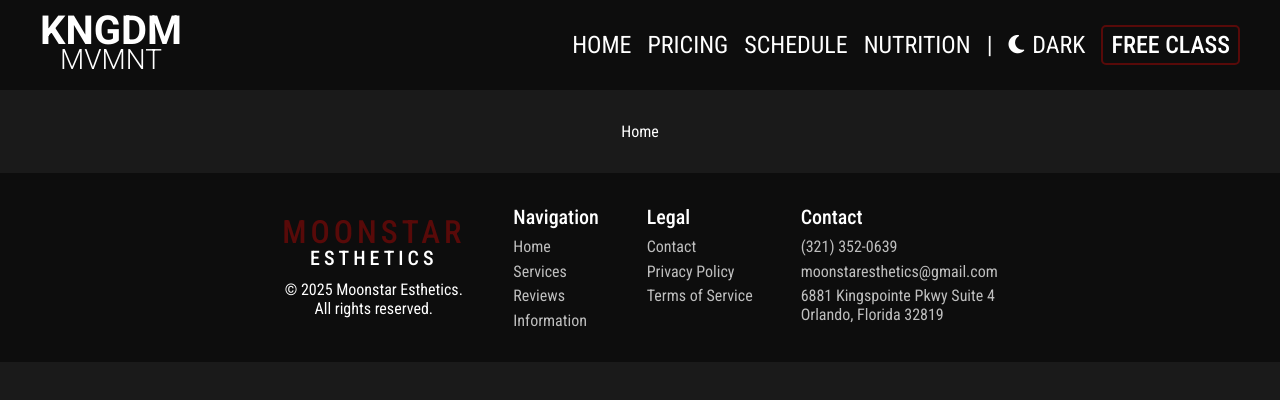
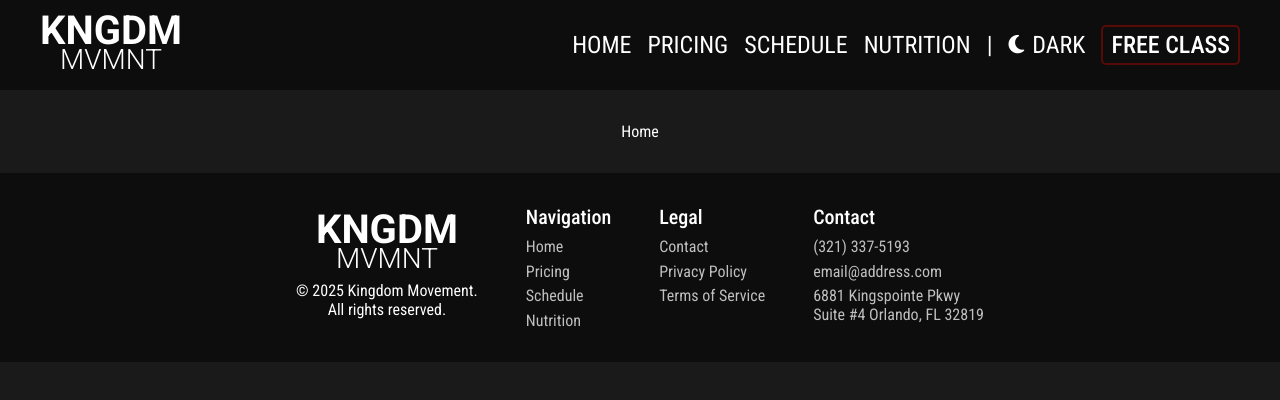
Before and after one commit to gilmerperez/kingdom-movement, a React (Vite) app: page / in a window 1280 px wide. Shown: the top 400 px of the page. Built offline with nearby package versions, Linux system fonts and the light colour scheme.

Commit message:
Changed footer to Kingdom Movement

```diff
--- a/src/components/Footer/Footer.jsx
+++ b/src/components/Footer/Footer.jsx
@@ -12,12 +12,12 @@ function Footer() {
             <section className={styles.logoColumn}>
               {/* Logo */}
               <NavLink to="/" className={styles.logoContainer}>
-                <span className={styles.moonstar}>MOONSTAR</span>
-                <span className={styles.esthetics}>ESTHETICS</span>
+                <span className={styles.kngdm}>KNGDM</span>
+                <span className={styles.mvmnt}>MVMNT</span>
               </NavLink>
               {/* Copyright */}
               <p className={styles.copyright}>
-                &copy; {new Date().getFullYear()} Moonstar Esthetics. <br /> All rights reserved.
+                &copy; {new Date().getFullYear()} Kingdom Movement. <br /> All rights reserved.
               </p>
             </section>
 
@@ -26,9 +26,9 @@ function Footer() {
               <h5 className={styles.navHeader}>Navigation</h5>
               <nav className={styles.footerNav}>
                 <NavLink to="/">Home</NavLink>
-                <NavLink to="/services">Services</NavLink>
-                <NavLink to="/reviews">Reviews</NavLink>
-                <NavLink to="/information">Information</NavLink>
+                <NavLink to="/pricing">Pricing</NavLink>
+                <NavLink to="/schedule">Schedule</NavLink>
+                <NavLink to="/nutrition">Nutrition</NavLink>
               </nav>
             </section>
 
@@ -46,19 +46,19 @@ function Footer() {
             <section className={styles.footerColumn}>
               <h5 className={styles.navHeader}>Contact</h5>
               <div className={styles.footerNav}>
-                <a href="tel:3213520639">
-                  <p>(321) 352-0639</p>
+                <a href="tel:3213375193">
+                  <p>(321) 337-5193</p>
                 </a>
-                <a href="mailto:moonstaresthetics@gmail.com">
-                  <p>moonstaresthetics@gmail.com</p>
+                <a href="mailto:email@address.com">
+                  <p>email@address.com</p>
                 </a>
                 <a
-                  href="https://www.google.com/maps/search/?api=1&query=Moonstar+Esthetics+6881+Kingspointe+Pkwy+Suite+4+Orlando+FL+32819"
+                  href="https://www.google.com/maps/place/rangers+kingdom/data=!4m2!3m1!1s0x88dd87daa64f54c7:0xb0e764b4072e95b9?sa=X&ved=1t:242&ictx=111"
                   target="_blank"
                   rel="noopener noreferrer"
                 >
                   <p>
-                    6881 Kingspointe Pkwy Suite 4 <br /> Orlando, Florida 32819
+                    6881 Kingspointe Pkwy <br /> Suite #4 Orlando, FL 32819
                   </p>
                 </a>
               </div>
@@ -76,15 +76,14 @@ function Footer() {
 
             {/* Legal Disclaimer */}
             <p className={styles.legalDisclaimer}>
-              Moonstar Esthetics provides professional skincare and wellness services. This website is for informational
-              purposes only and does not offer medical advice, diagnosis, or treatment. All services are by appointment
-              only. Please consult a licensed professional for personalized care.
+              Kingdom Movement offers fitness training and wellness guidance for educational and informational purposes
+              only. This site does not provide medical advice, diagnosis, or treatment. Participation in classes is at
+              your own risk. Always consult with a licensed medical professional before beginning any new exercise
+              program.
             </p>
 
             {/* Copyright */}
-            <p className={styles.copyright}>
-              &copy; {new Date().getFullYear()} Moonstar Esthetics. All rights reserved.
-            </p>
+            <p className={styles.copyright}>&copy; {new Date().getFullYear()} Kingdom Movement. All rights reserved.</p>
           </section>
         </section>
       </footer>
--- a/src/components/Footer/Footer.module.css
+++ b/src/components/Footer/Footer.module.css
@@ -20,7 +20,7 @@
 }
 
 .logoColumn {
-  gap: 0.75rem;
+  gap: 0.5rem;
   display: flex;
   align-self: center;
   align-items: center;
@@ -30,29 +30,31 @@
 
 .logoContainer {
   display: flex;
-  line-height: 1;
-  font-weight: 500;
+  text-align: center;
   align-items: center;
   white-space: nowrap;
+  font-family: "Roboto";
   flex-direction: column;
-  letter-spacing: 0.25rem;
   justify-content: center;
 }
 
-.moonstar {
+.kngdm,
+.mvmnt {
   width: 100%;
-  font-size: 2rem;
-  color: var(--primary);
-  text-align: center;
+  font-family: "Roboto";
   transition: 0.3s ease-in;
 }
 
-.esthetics {
-  width: 100%;
-  text-align: center;
-  font-size: 1.25rem;
-  color: var(--secondary);
-  transition: 0.3s ease-in;
+.kngdm {
+  font-weight: 700;
+  line-height: 0.75;
+  font-size: 2.5rem;
+}
+
+.mvmnt {
+  line-height: 1;
+  font-weight: 300;
+  font-size: 1.75rem;
 }
 
 .logoColumn .copyright {
@@ -145,11 +147,11 @@
     gap: 0.75rem;
   }
 
-  .moonstar {
+  .kngdm {
     font-size: 1.75rem;
   }
 
-  .esthetics {
+  .mvmnt {
     font-size: 1.15rem;
   }
 
```
Also changed, not shown: 1 other file (tests, documents, lock files or other folders).
